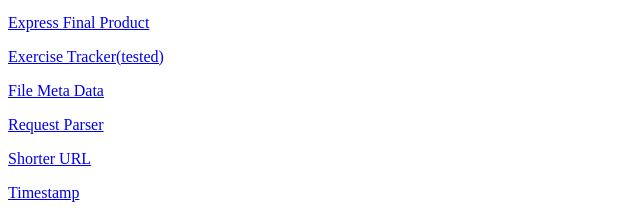
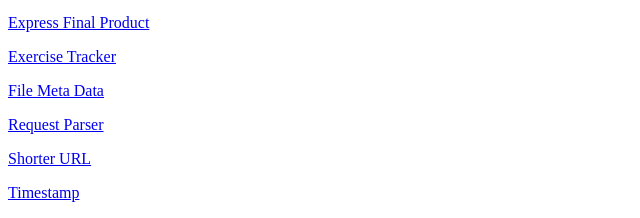
Before and after one commit to ChompskiHonk/anro4650.github.io, a plain HTML site: page projects.html in a window 1280 px wide. Shown: the part 355-573 px from the top of the page, 0-640 px from the left. Drawn offline with Linux system fonts and the light colour scheme.

Commit message:
Update projects.html

```diff
--- a/projects.html
+++ b/projects.html
@@ -23,7 +23,7 @@
         <h1>Free Code Camp assignments</h1>
             <p><a href="freeCodeCamp/author/index.html">NPM Final Product</a></p>
             <p><a href="freeCodeCamp/express/index.html">Express Final Product</a></p>
-            <p><a href="freeCodeCamp/Exercise Tracker/index.html">Exercise Tracker(tested)</a></p>
+            <p><a href="freeCodeCamp/Exercise Tracker/index.html">Exercise Tracker</a></p>
             <p><a href="freeCodeCamp/File_Meta_data/views/index.html">File Meta Data</a></p>
             <p><a href="freeCodeCamp/Request Parser/views/index.html">Request Parser</a></p>
             <p><a href="freeCodeCamp/Shorter URL/views/index.html">Shorter URL</a></p>
```
